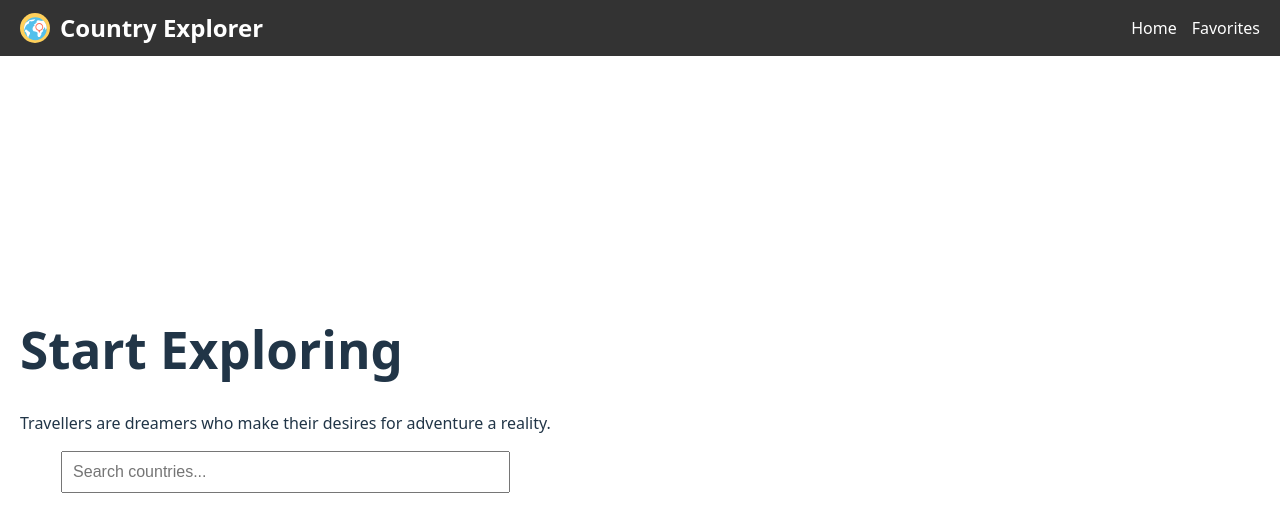
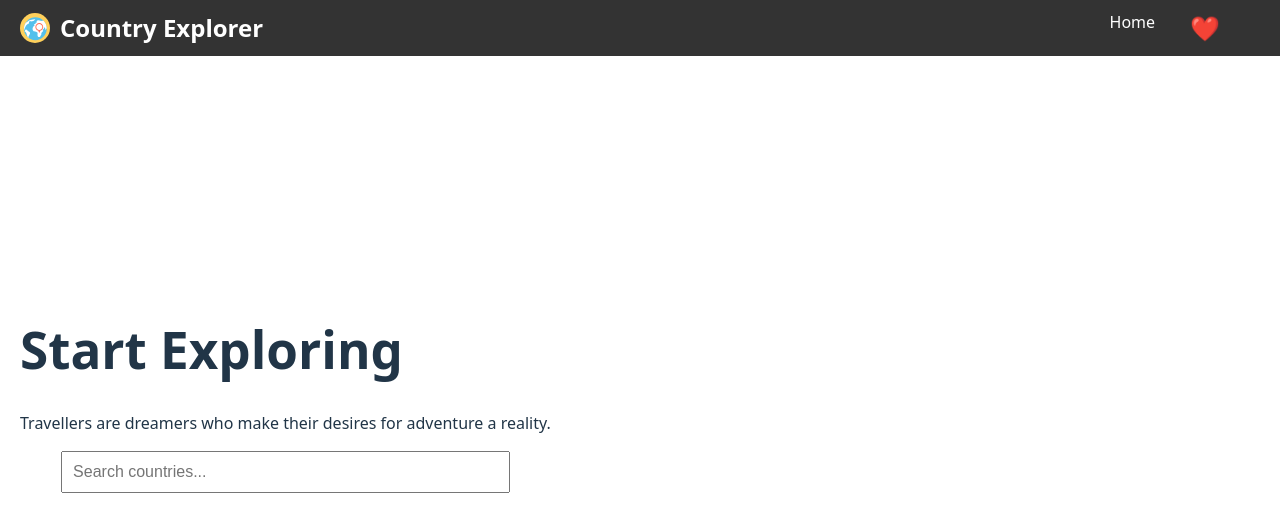
Before and after one commit to irenepixx/country-explorer, a React (Vite) app: page / in a window 1280 px wide. Shown: the top 532 px of the page. Built offline with nearby package versions, Linux system fonts and the light colour scheme.

Commit message:
feat: Edit navbar heart icon

```diff
--- a/src/components/Navbar.tsx
+++ b/src/components/Navbar.tsx
@@ -1,7 +1,11 @@
 import React from "react";
 import { Link } from "react-router-dom";
 
-const Navbar: React.FC = () => {
+interface NavbarProps {
+  onFavoritesClick: () => void;
+}
+
+const Navbar: React.FC<NavbarProps> = ({ onFavoritesClick }) => {
   return (
     <nav style={styles.nav}>
       <img style={styles.logoImage} src="/earth.svg" />
@@ -10,9 +14,9 @@ const Navbar: React.FC = () => {
         <Link to="/" style={styles.link}>
           Home
         </Link>
-        <Link to="/favorites" style={styles.link}>
-          Favorites
-        </Link>
+        <span onClick={onFavoritesClick} style={styles.heart}>
+          ❤️
+        </span>
       </div>
     </nav>
   );
@@ -49,6 +53,13 @@ const styles = {
     textAlign: "left",
   } as React.CSSProperties,
 
+  heart: {
+    cursor: "pointer",
+    marginLeft: "20px",
+    marginRight: "40px",
+    fontSize: "1.5rem",
+  } as React.CSSProperties,
+
   linksContainer: {
     display: "flex",
     flex: "1",
```
